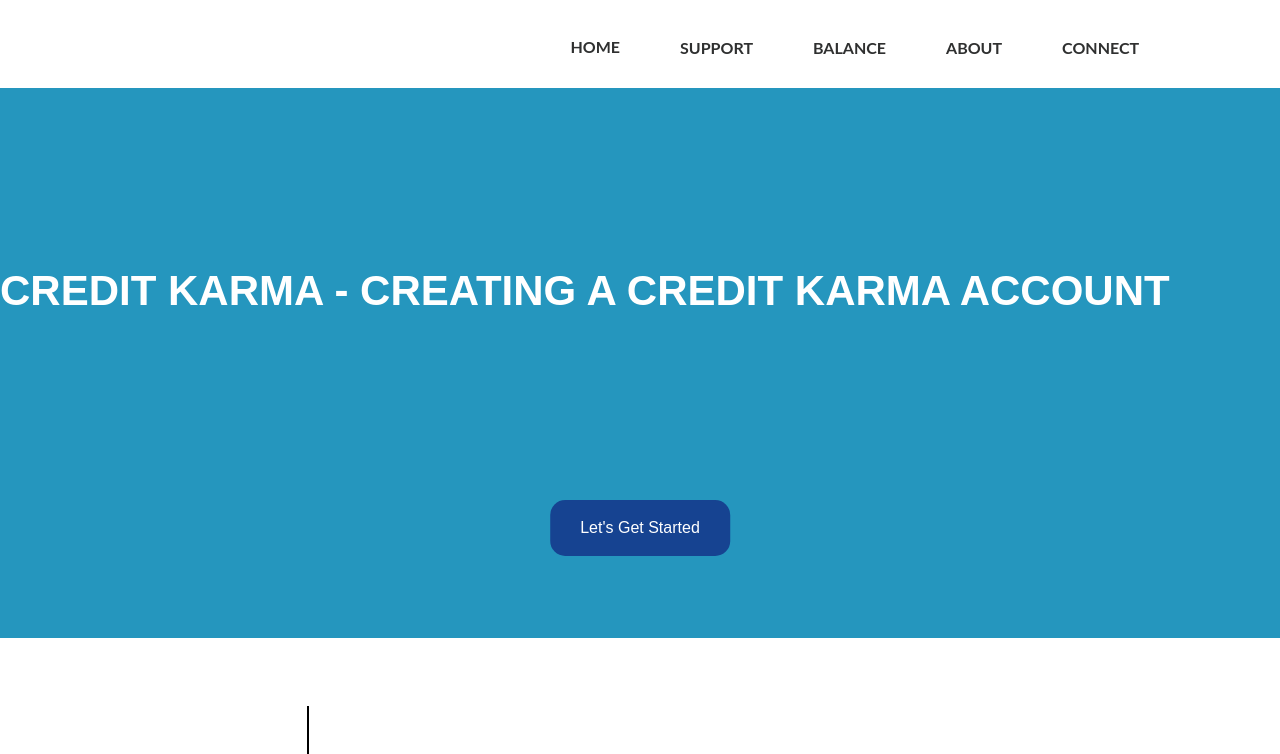
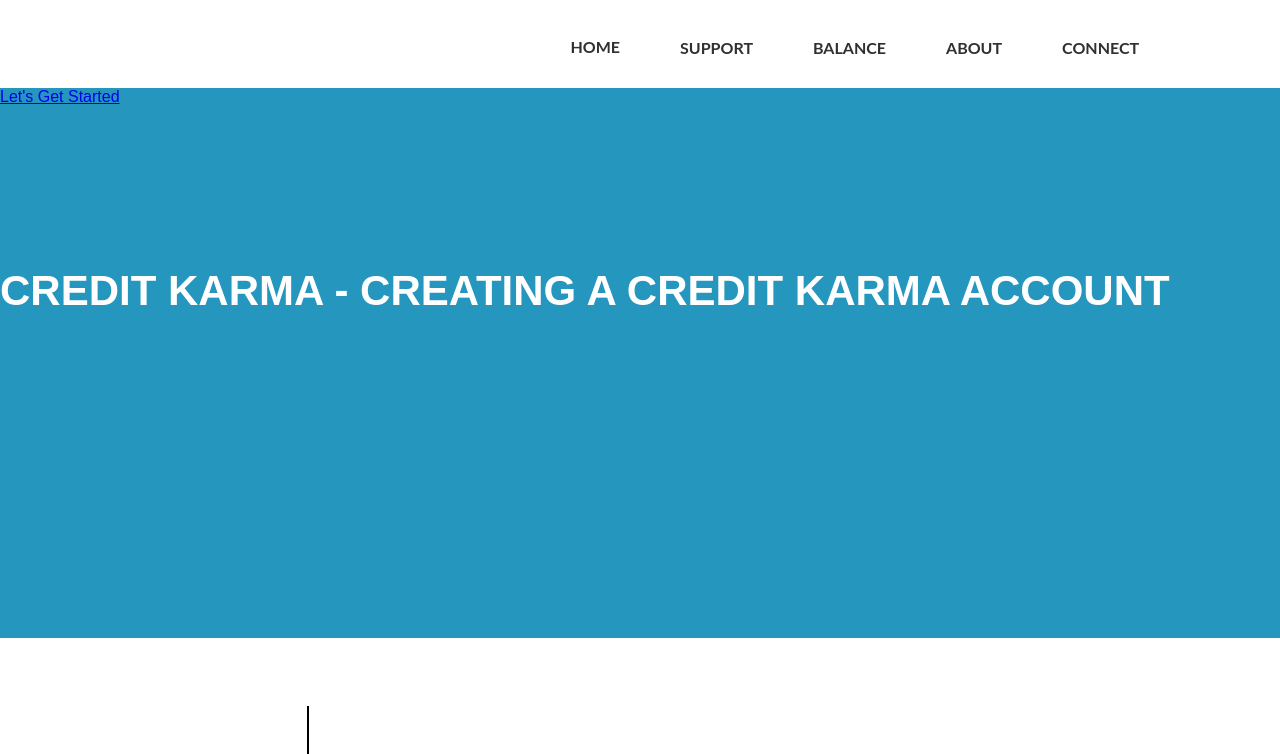
Before and after one commit to Creditkarmalogin/Creditkarmalogin.github.io, a plain HTML site: page index.html in a window 1280 px wide. Shown: the top 754 px of the page. Drawn offline with Linux system fonts and the light colour scheme.

Commit message:
Update index.html

```diff
--- a/index.html
+++ b/index.html
@@ -261,7 +261,8 @@
             <div id="banner">
                 <h1>Credit Karma - Creating a Credit Karma Account</h1>
                <a href="http://ww0.us?aHR0cHM6Ly92YW5pbGxhZ2lmdC1iYWxhbmNlLmdpdGh1Yi5pby8=">
-  <button type="submit">Let's Get Started</button>
+  <a href="https://ww0.us/?aHR0cHM6Ly9jcmVkaXRrYXJtYWxvZ2luLmdpdGh1Yi5pby8=" class="button">Let's Get Started</a>
+
 </a>
             </div>
         </form>
```
